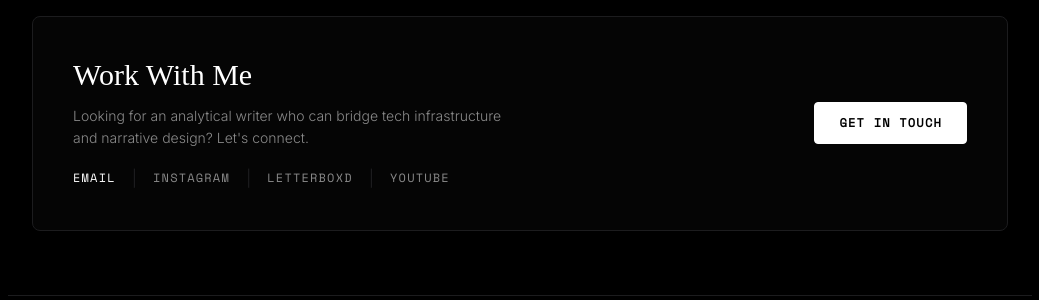
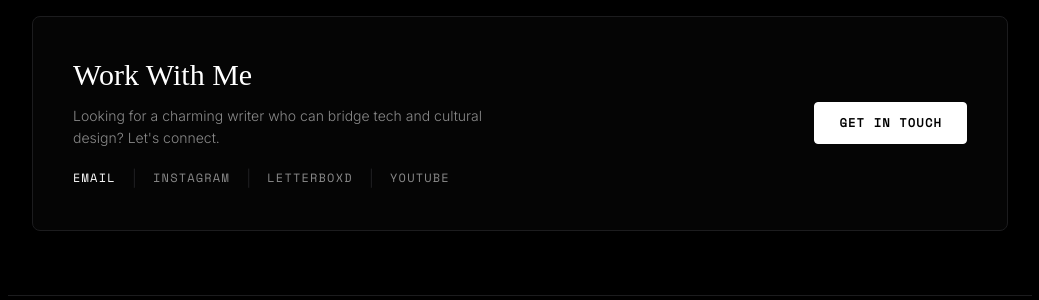
Before and after one commit to Vyom11/vyom_vertigo, a Jekyll site: the page built from about.md, in a window 1280 px wide. Shown: the part 1225-1525 px from the top of the page, without its empty margins (120-1159 px from the left). Built offline with Jekyll 4.4.1, drawn with Linux system fonts in a browser that asks for light colours; nearby versions of some CDN libraries; some web fonts are replaced.

Commit message:
docs: update professional bio description in about.md

```diff
--- a/about.md
+++ b/about.md
@@ -72,7 +72,7 @@ description: "Professional bio, writing services, and contact information for Vy
           Work With Me
         </h2>
         <p class="font-sans text-sm text-brandMuted max-w-md font-light leading-relaxed mb-4">
-          Looking for an analytical writer who can bridge tech infrastructure and narrative design? Let's connect.
+          Looking for a charming writer who can bridge tech and cultural design? Let's connect.
         </p>
 
         <!-- Social/Contact Links -->
```
